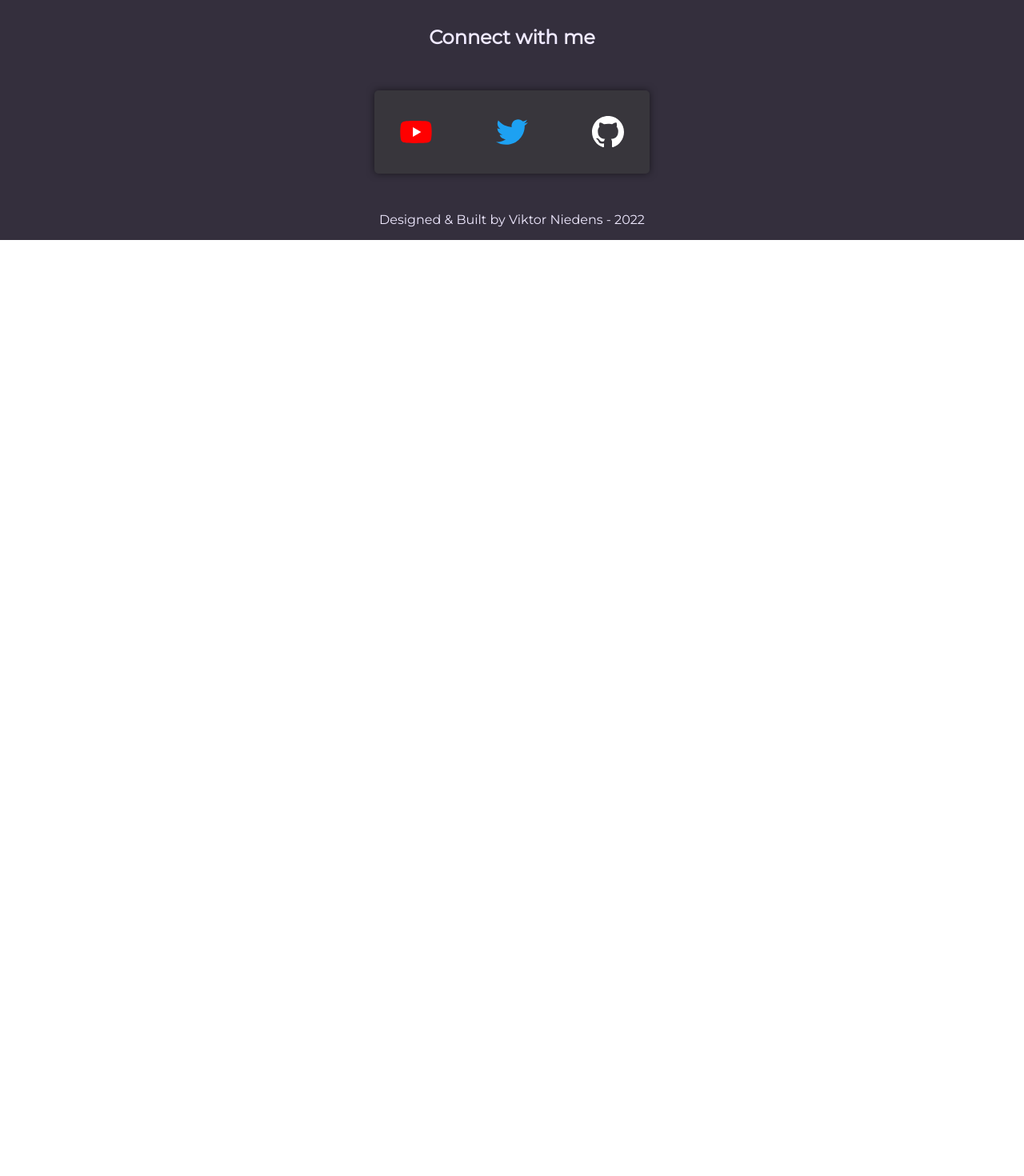
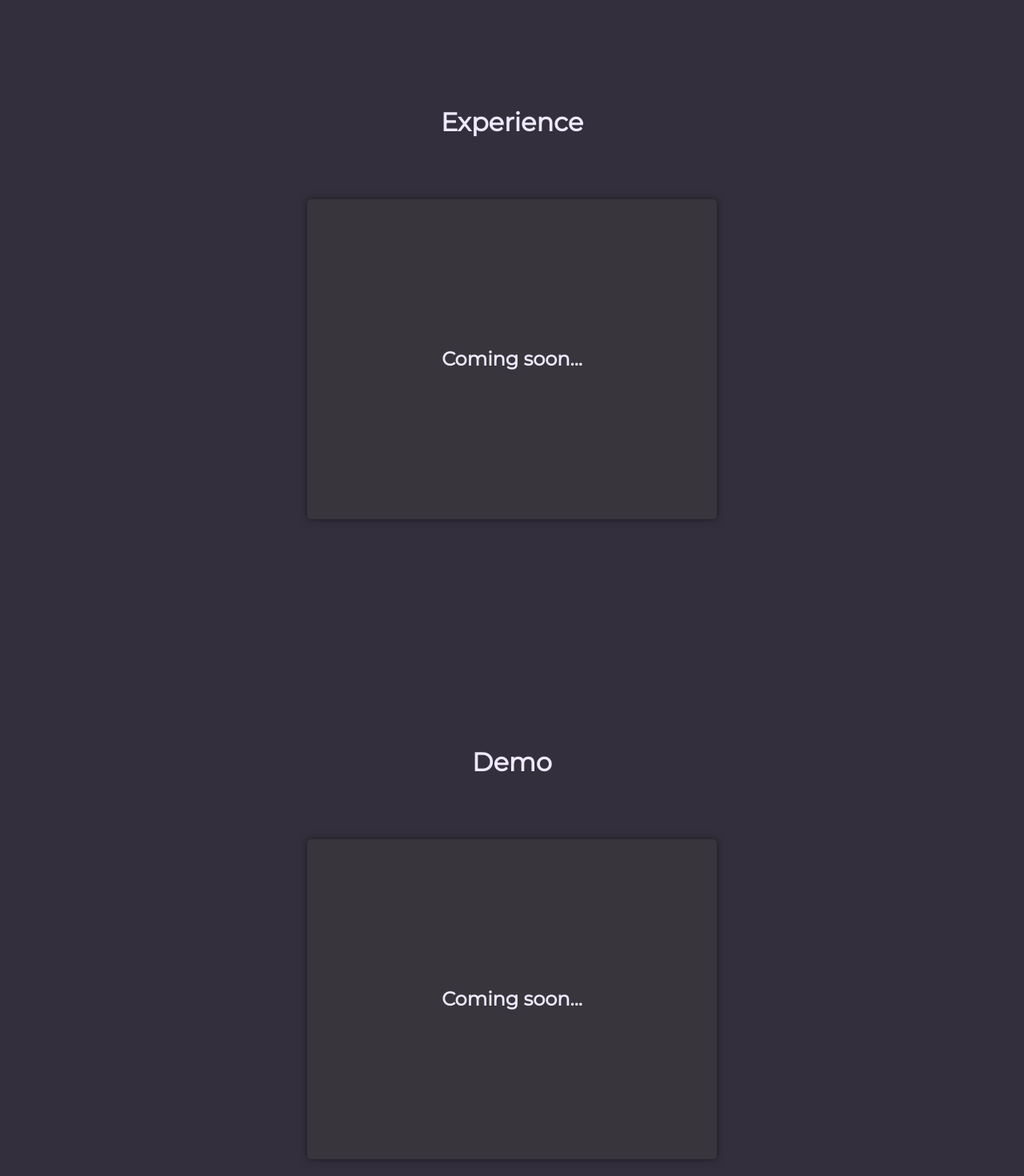
Before and after one commit to VKTRN/Portfolio, a React (Create React App) app: page / in a window 1280 px wide. Shown: the part 1540-3010 px from the top of the page at 80% size. Before the commit the page ends 1840 px from the top, so only its background shows below. Built offline with nearby package versions, Linux system fonts and the light colour scheme; a web font is replaced by a local one.

Commit message:
Add new sections.

```diff
--- /dev/null
+++ b/src/components/Home/Demo.jsx
@@ -0,0 +1,11 @@
+import React from 'react'
+
+function Demo(){
+  return(
+    <div className="demo dark-surface">
+      <h2>Coming soon...</h2>
+    </div>
+  )
+}
+
+export default Demo;
--- /dev/null
+++ b/src/components/Home/Slider.jsx
@@ -0,0 +1,11 @@
+import React from 'react'
+
+function Slider(){
+  return(
+    <div className="slider dark-surface">
+      <h2>Coming soon...</h2>
+    </div>
+  )
+}
+
+export default Slider;
--- a/src/pages/Home.jsx
+++ b/src/pages/Home.jsx
@@ -2,6 +2,8 @@ import React from 'react';
 import SocialButton from "../components/Home/SocialButton"
 import Header from "../components/Home/Header"
 import {LogoGrid} from "../components/Home/LogoGrid"
+import Slider from "../components/Home/Slider"
+import Demo from "../components/Home/Demo"
 import { About } from '../text/Text';
 
 const techList = [
@@ -22,6 +24,7 @@ function Home() {
     <div className="Home">
       <Header></Header>
       <div className="home">
+
         <div className="introduction">
           <div className="wrapper">
             <h1>
@@ -46,6 +49,16 @@ function Home() {
           </div>
         </div>
 
+        <div className ='section'>
+          <h1>Experience</h1>
+          <Slider/>
+        </div>
+
+        <div className ='section'>
+          <h1>Demo</h1>
+          <Demo/>
+        </div>
+
         <div className="socials-wrapper">
           <h2>Connect with me</h2>
           <div className="socials dark-surface">
@@ -54,12 +67,13 @@ function Home() {
               <SocialButton id="github"  link="https://github.com/VKTRN"></SocialButton>
           </div>
         </div>
+
         <div className="footer">
           <span>
-
             <a href="https://github.com/VKTRN/Portfolio">Designed & Built by Viktor Niedens - 2022</a>
           </span>
         </div>
+
       </div>
     </div>
   );
--- /dev/null
+++ b/src/scss/Home/_demo.scss
@@ -0,0 +1,7 @@
+.demo{
+    height: 50vh;
+    width: 40vw;
+    display: flex;
+    justify-content: center;
+    align-items: center;
+}
--- /dev/null
+++ b/src/scss/Home/_section.scss
@@ -0,0 +1,9 @@
+.section{
+  height: 100vh;
+  width: 100vw;
+  display: flex;
+  flex-direction: column;
+  align-items: center;
+  justify-content: center;
+  gap: 7vh;
+}
--- /dev/null
+++ b/src/scss/Home/_slider.scss
@@ -0,0 +1,7 @@
+.slider{
+  height: 50vh;
+  width: 40vw;
+  display: flex;
+  justify-content: center;
+  align-items: center;
+}
--- a/src/scss/style.scss
+++ b/src/scss/style.scss
@@ -7,3 +7,6 @@
 @import './Home/_home';
 @import './Home/_header';
 @import './Home/_footer';
+@import './Home/_section';
+@import './Home/_slider';
+@import './Home/_demo';
```
Lines whose indentation alone changed are shown as unchanged.
